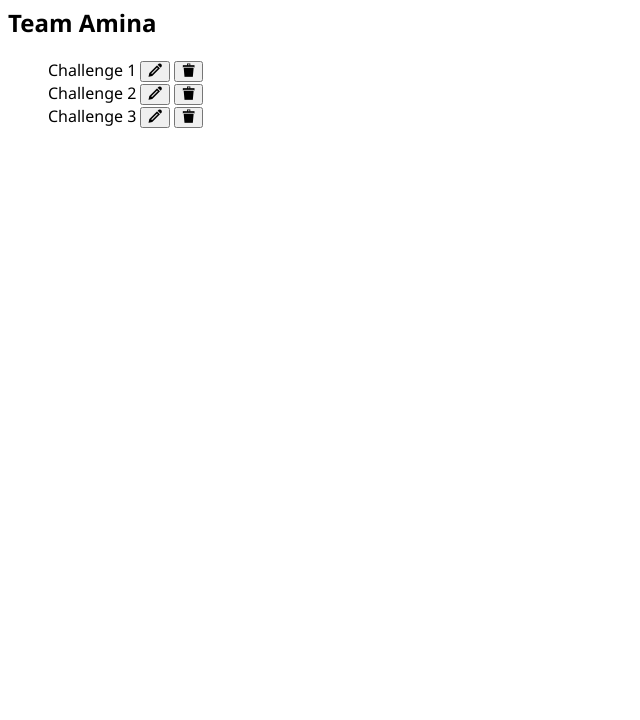
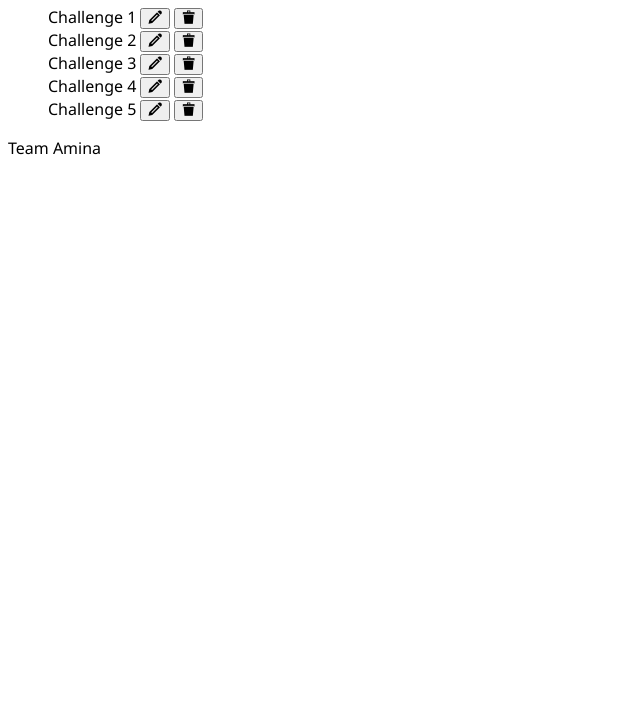
Before and after one commit to EHB-MCT/web-2-groupproject-frontend-team-amina, a plain HTML site: page index.html in a window 1280 px wide. Shown: the part 80-800 px from the top of the page, without its empty margins (0-640 px from the left). Drawn offline with Linux system fonts and the light colour scheme; files whose address does not match are found by name.

Commit message:
list of challenges

```diff
--- a/index.html
+++ b/index.html
@@ -13,10 +13,9 @@
 <body>
     <main>
         <h1>Gamification api</h1>
-        <h2>Team Amina</h2>
-        <ul>
+        <ul class="list">
             <li>Challenge 1 <button> <span class="icon-pencil"> </span></button>
-                <button> <span class="icon-bin2"></span></button>
+                <button onclick="removeLI()"> <span class="icon-bin2"></span></button>
             </li>
             <li>Challenge 2 <button> <span class="icon-pencil"> </span></button>
                 <button> <span class="icon-bin2"></span></button>
@@ -24,9 +23,16 @@
             <li>Challenge 3 <button> <span class="icon-pencil"> </span></button>
                 <button> <span class="icon-bin2"></span></button>
             </li>
+            <li>Challenge 4 <button> <span class="icon-pencil"> </span></button>
+                <button> <span class="icon-bin2"></span></button>
+            </li>
+            <li>Challenge 5 <button> <span class="icon-pencil"> </span></button>
+                <button> <span class="icon-bin2"></span></button>
+            </li>
         </ul>
-
+        <p>Team Amina</p>
     </main>
+    <script src="/index.js"></script>
 </body>
 
 </html>
```
